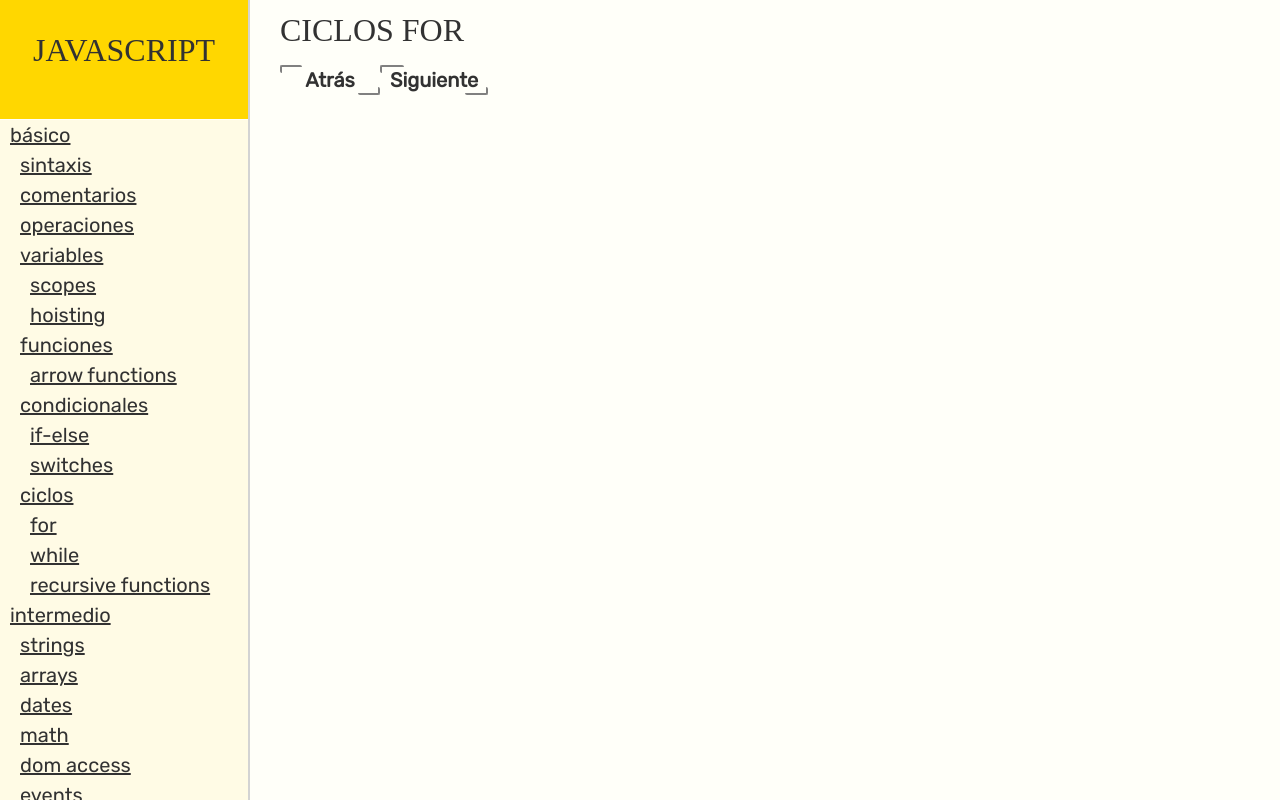
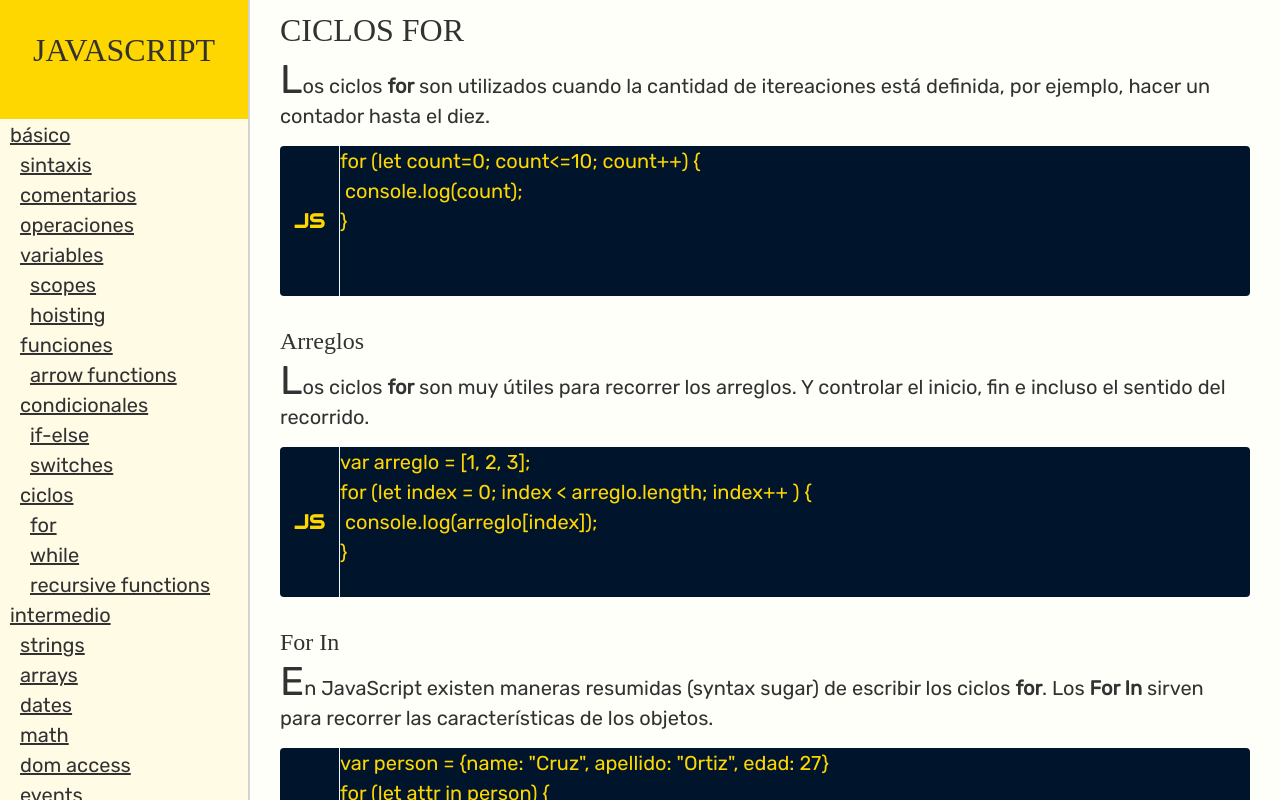
Before and after one commit to cruzortiz99/tsc_react_express_app, a React app: page /basics/loops/for in a window 1280 px wide. Shown: the top 800 px of the page. Built offline with nearby package versions, Linux system fonts and the light colour scheme; a web font is replaced by a local one.

Commit message:
for of waiting

```diff
--- a/client/src/pages/Basics/ForLoops.tsx
+++ b/client/src/pages/Basics/ForLoops.tsx
@@ -1,7 +1,43 @@
 import React from 'react'
 import { AppPagesProps } from '../AppPages'
 import AppContentStructure from '../../components/AppContentStructure/AppContentStructure'
+import AppContentTheory from '../../components/AppContentTheory/AppContentTheory'
+import AppContentCode from '../../components/AppContentCode/AppContentCode'
 
 export default (props: AppPagesProps) => (
-  <AppContentStructure title='Ciclos for' {...props} />
+  <AppContentStructure title='Ciclos for' {...props}>
+    <AppContentTheory>
+      <p>
+        Los ciclos <strong>for</strong> son utilizados cuando la cantidad de
+        itereaciones está definida, por ejemplo, hacer un contador hasta el diez
+      </p>
+    </AppContentTheory>
+    <AppContentCode type='js'>
+      {'for (let count=0; count<=10; count++) {\n console.log(count);\n}'}
+    </AppContentCode>
+    <AppContentTheory title='Arreglos'>
+      <p>
+        Los ciclos <strong>for</strong> son muy útiles para recorrer los
+        arreglos. Y controlar el inicio, fin e incluso el sentido del recorrido
+      </p>
+    </AppContentTheory>
+    <AppContentCode type='js'>
+      {
+        'var arreglo = [1, 2, 3];\nfor (let index = 0; index < arreglo.length; index++ ) {\n console.log(arreglo[index]);\n}'
+      }
+    </AppContentCode>
+    <AppContentTheory title='For In'>
+      <p>
+        En JavaScript existen maneras resumidas (syntax sugar) de escribir los
+        ciclos <strong>for</strong>. Los <strong>For In</strong> sirven para
+        recorrer las características de los objetos
+      </p>
+    </AppContentTheory>
+    <AppContentCode type='js'>
+      {
+        'var person = {name: "Cruz", apellido: "Ortiz", edad: 27}\nfor (let attr in person) {\n console.log(attr);\n console.log(person[attr]);\n}'
+      }
+    </AppContentCode>
+    <AppContentTheory title='For of'></AppContentTheory>
+  </AppContentStructure>
 )
```
